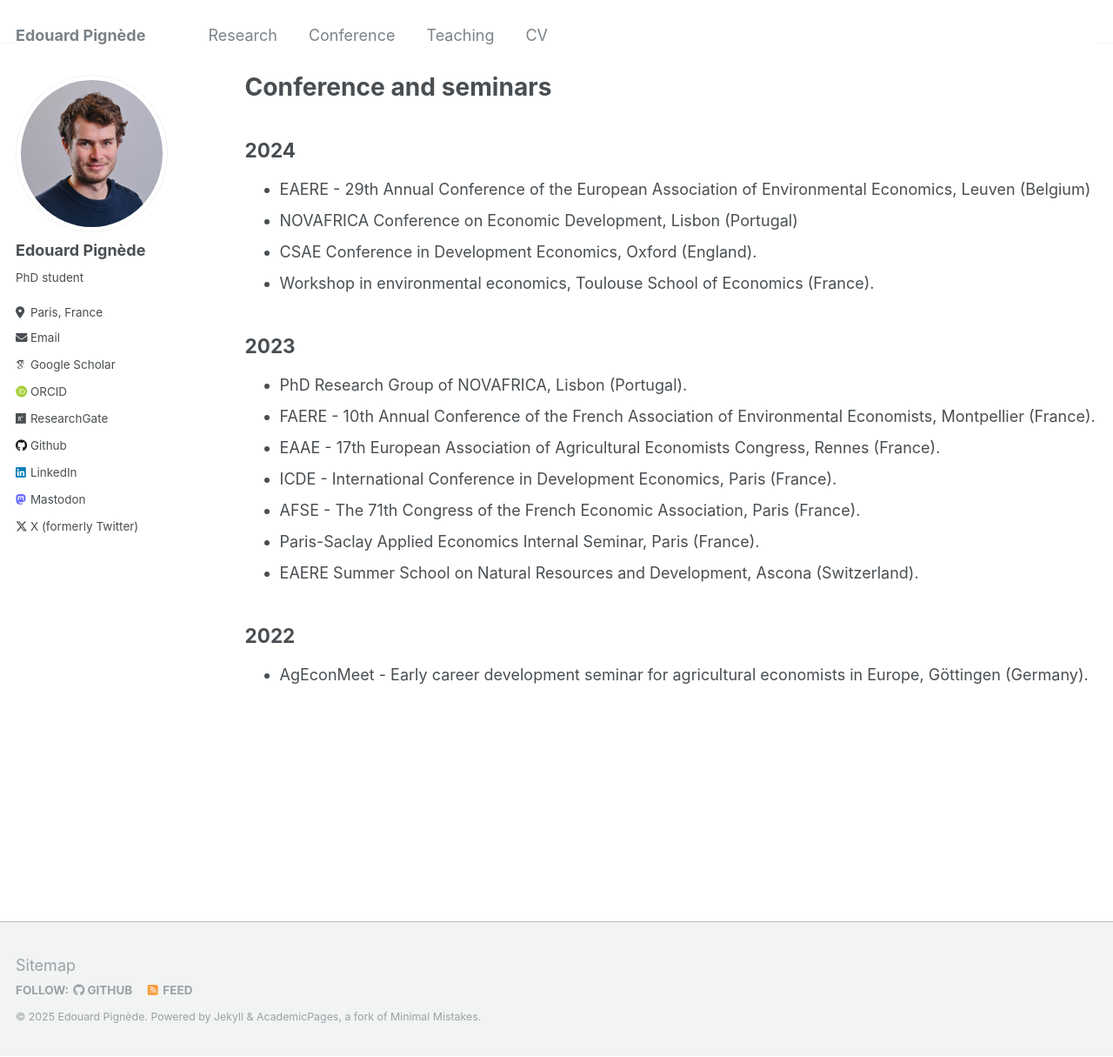
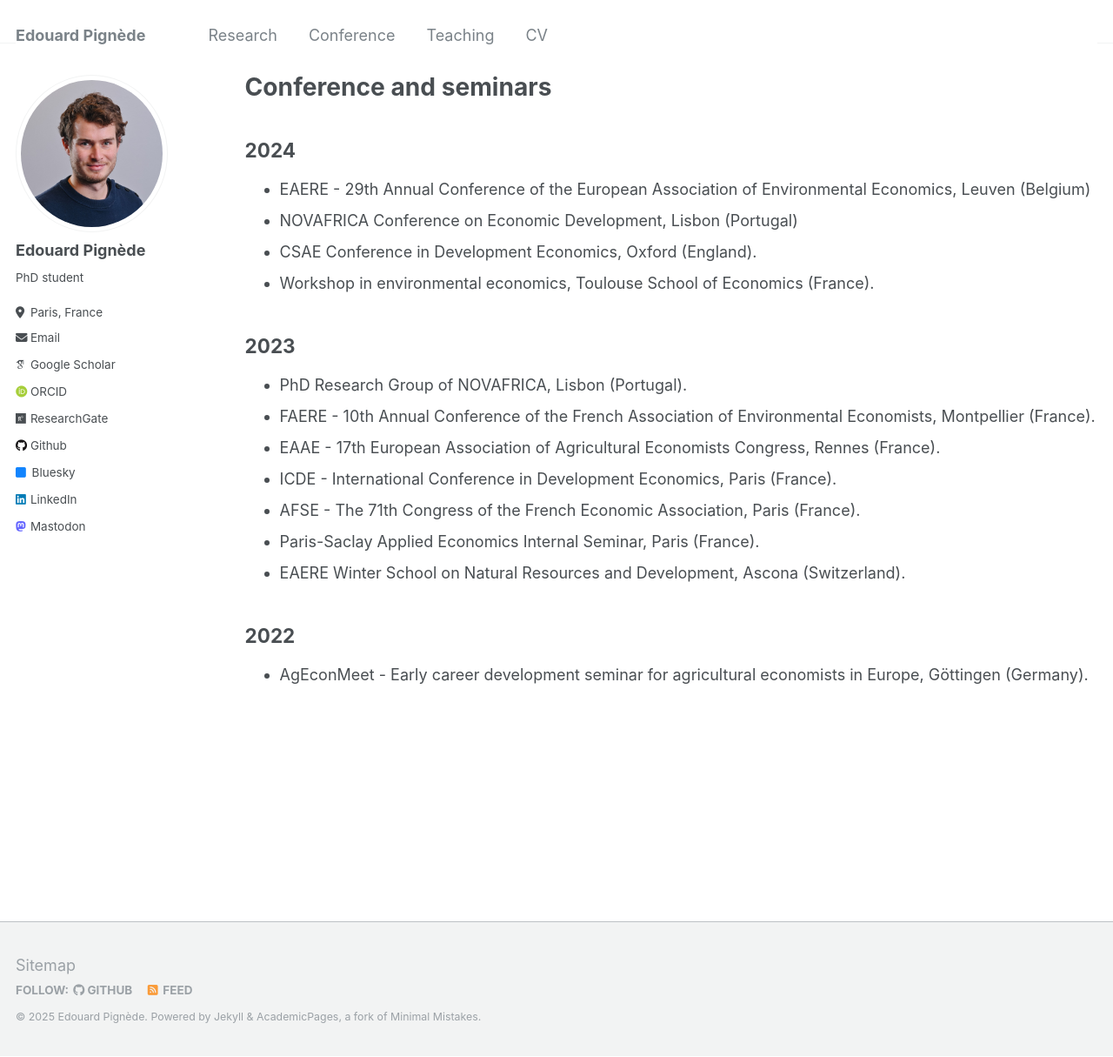
Before and after one commit to edouardpignede/edouardpignede.github.io, a Jekyll site: the page built from _pages/talks.md, in a window 1280 px wide and 1215 px high. Shown: the whole window at 87% size. Built offline with Jekyll 4.4.1, drawn with Linux system fonts in a browser that asks for light colours; some web fonts are replaced; some of the changed lines change nothing that is shown.

Commit message:
Add bluesky Change summer to winter

```diff
--- a/_config.yml
+++ b/_config.yml
@@ -47,7 +47,7 @@ author:
   stackoverflow    : # User number or user number and name (i.e., use "1" or "1/jeff-atwood")
 
   # Social media
-  bluesky          : # Replace this with you Bluesky username
+  bluesky          : "epignede.bsky.social" # Replace this with you Bluesky username
   facebook         : # Username
   flickr           : # Username
   foursquare       : # Username
@@ -64,7 +64,7 @@ author:
   steam            : # Username
   telegram         : # URL
   tumblr           : # Username
-  twitter          : "https://twitter.com/PignedeE"  # Replace this with your X / Twitter handle
+  twitter          : # Replace this with your X / Twitter handle
   vine             : # Username
   weibo            : # Username
   wikipedia        : # Username
--- a/_pages/talks.md
+++ b/_pages/talks.md
@@ -21,7 +21,7 @@ author_profile: true
 - ICDE - International Conference in Development Economics, Paris (France).
 - AFSE - The 71th Congress of the French Economic Association, Paris (France).
 - Paris-Saclay Applied Economics Internal Seminar, Paris (France).
-- EAERE Summer School on Natural Resources and Development, Ascona (Switzerland).
+- EAERE Winter School on Natural Resources and Development, Ascona (Switzerland).
 
 
 2022
```
